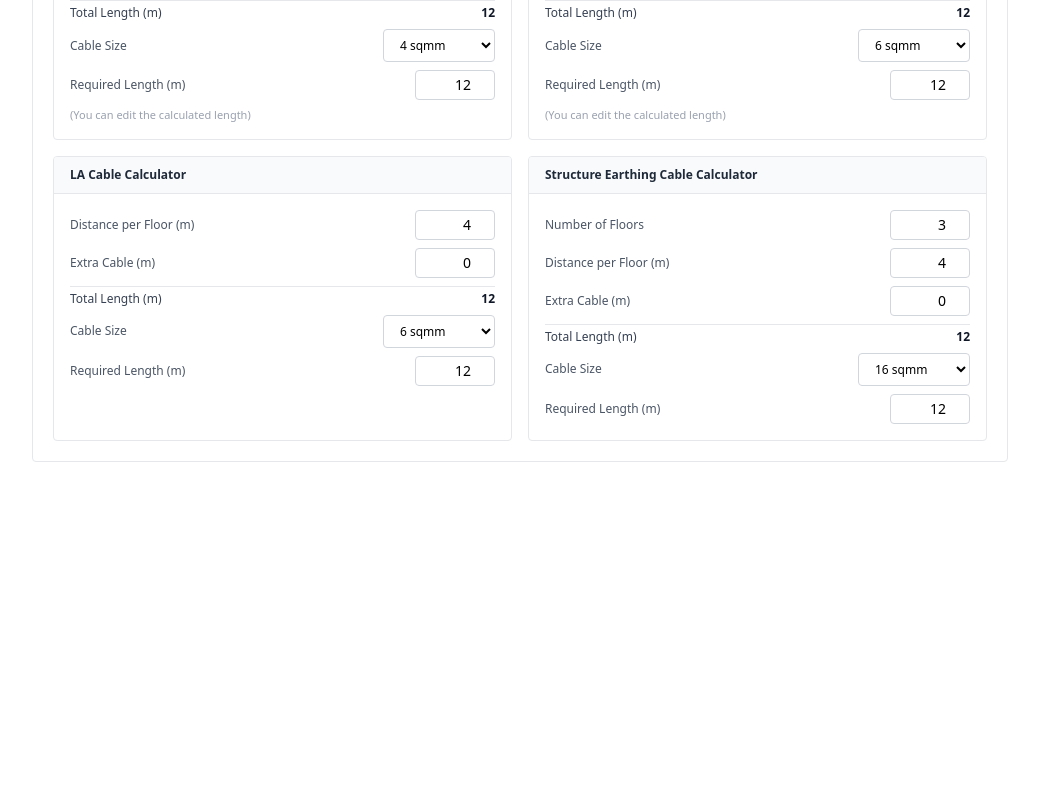
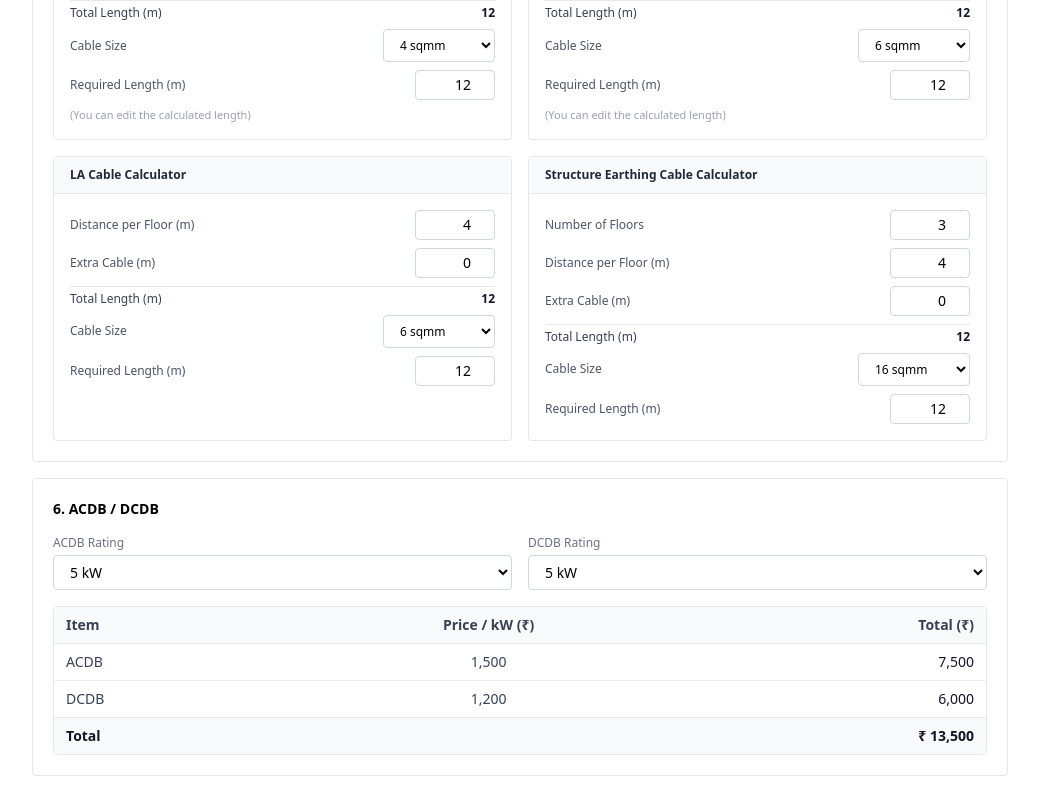
Before and after one commit to soares-roydon/solar-cost-estimator, a Next.js app: page / in a window 1280 px wide. Shown: the part 1648-2448 px from the top of the page, without its empty margins (120-1159 px from the left). Before the commit the page ends 2134 px from the top, so only its background shows below. Built offline with nearby package versions, Linux system fonts and the light colour scheme.

Commit message:
feat: add ACDB / DCDB section with dynamic pricing table

```diff
--- a/app/page.tsx
+++ b/app/page.tsx
@@ -3,6 +3,7 @@ import ProjectDetails from '@/components/sections/project-details/project-detail
 import Panels from '@/components/sections/panels/panels';
 import Mounting from '@/components/sections/mounting/mounting';
 import Cables from '@/components/sections/cables/cables';
+import AcdbDcdb from '@/components/sections/acdb-dcdb/acdb-dcdb';
 
 export default function Home() {
   return (
@@ -12,6 +13,7 @@ export default function Home() {
       <Panels />
       <Mounting />
       <Cables />
+      <AcdbDcdb />
     </main>
   );
 }
--- /dev/null
+++ b/components/sections/acdb-dcdb/acdb-dcdb.tsx
@@ -0,0 +1,98 @@
+'use client';
+
+import { useState, useMemo } from 'react';
+import Select from '@/components/ui/select';
+import {
+  Table,
+  TableHeader,
+  TableBody,
+  TableFooter,
+  TableRow,
+  TableHead,
+  TableCell,
+} from '@/components/ui/table';
+import { ratingOptions, defaultDistributionPrices } from '@/components/sections/acdb-dcdb/data';
+
+const AcdbDcdb = () => {
+  const [acdbRating, setAcdbRating] = useState('5');
+  const [dcdbRating, setDcdbRating] = useState('5');
+
+  const acdbTotal = Number(acdbRating) * defaultDistributionPrices.acdb;
+  const dcdbTotal = Number(dcdbRating) * defaultDistributionPrices.dcdb;
+  const grandTotal = useMemo(() => acdbTotal + dcdbTotal, [acdbTotal, dcdbTotal]);
+
+  const items = [
+    {
+      id: 'acdb',
+      name: 'ACDB',
+      pricePerKw: defaultDistributionPrices.acdb,
+      total: acdbTotal,
+    },
+    {
+      id: 'dcdb',
+      name: 'DCDB',
+      pricePerKw: defaultDistributionPrices.dcdb,
+      total: dcdbTotal,
+    },
+  ];
+
+  return (
+    <section className="rounded border border-gray-200 p-5">
+      <h2 className="mb-4 text-sm font-semibold">6. ACDB / DCDB</h2>
+
+      <div className="flex flex-col gap-4">
+        {/* Rating Selectors */}
+        <div className="grid grid-cols-1 gap-4 sm:grid-cols-2">
+          <Select
+            label="ACDB Rating"
+            value={acdbRating}
+            onChange={setAcdbRating}
+            options={ratingOptions}
+          />
+          <Select
+            label="DCDB Rating"
+            value={dcdbRating}
+            onChange={setDcdbRating}
+            options={ratingOptions}
+          />
+        </div>
+
+        {/* Pricing Table */}
+        <Table>
+          <TableHeader>
+            <TableRow>
+              <TableHead>Item</TableHead>
+              <TableHead align="center">Price / kW (₹)</TableHead>
+              <TableHead align="right">Total (₹)</TableHead>
+            </TableRow>
+          </TableHeader>
+          <TableBody>
+            {items.map((item) => (
+              <TableRow key={item.id}>
+                <TableCell className="text-gray-700">{item.name}</TableCell>
+                <TableCell align="center" className="text-gray-700">
+                  {item.pricePerKw.toLocaleString('en-IN')}
+                </TableCell>
+                <TableCell align="right" className="font-medium text-gray-900">
+                  {item.total.toLocaleString('en-IN')}
+                </TableCell>
+              </TableRow>
+            ))}
+          </TableBody>
+          <TableFooter>
+            <TableRow>
+              <TableCell colSpan={2} className="font-semibold text-gray-900">
+                Total
+              </TableCell>
+              <TableCell align="right" className="font-semibold text-gray-900">
+                ₹ {grandTotal.toLocaleString('en-IN')}
+              </TableCell>
+            </TableRow>
+          </TableFooter>
+        </Table>
+      </div>
+    </section>
+  );
+};
+
+export default AcdbDcdb;
--- /dev/null
+++ b/components/sections/acdb-dcdb/data.ts
@@ -0,0 +1,13 @@
+export const ratingOptions = [
+  { label: '3 kW', value: '3' },
+  { label: '5 kW', value: '5' },
+  { label: '6 kW', value: '6' },
+  { label: '8 kW', value: '8' },
+  { label: '10 kW', value: '10' },
+];
+
+// Dummy unit prices per kW — will come from Excel sheet later
+export const defaultDistributionPrices = {
+  acdb: 1500,
+  dcdb: 1200,
+};
```
